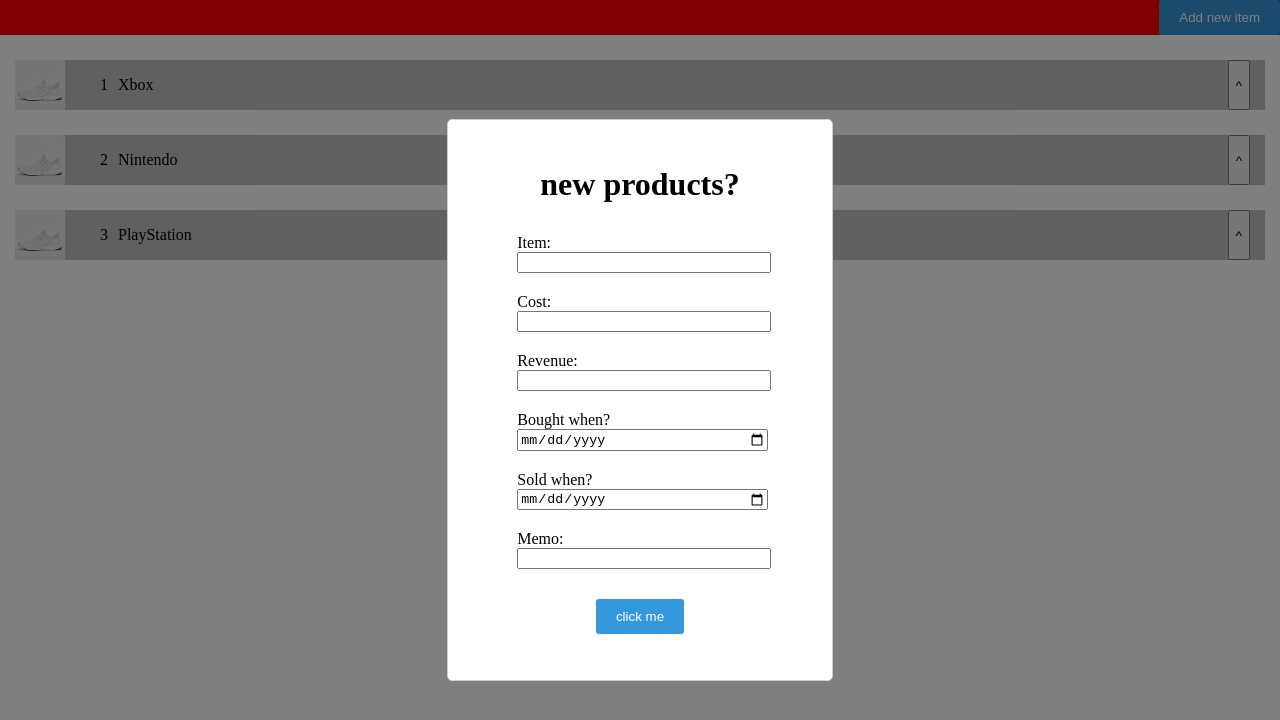
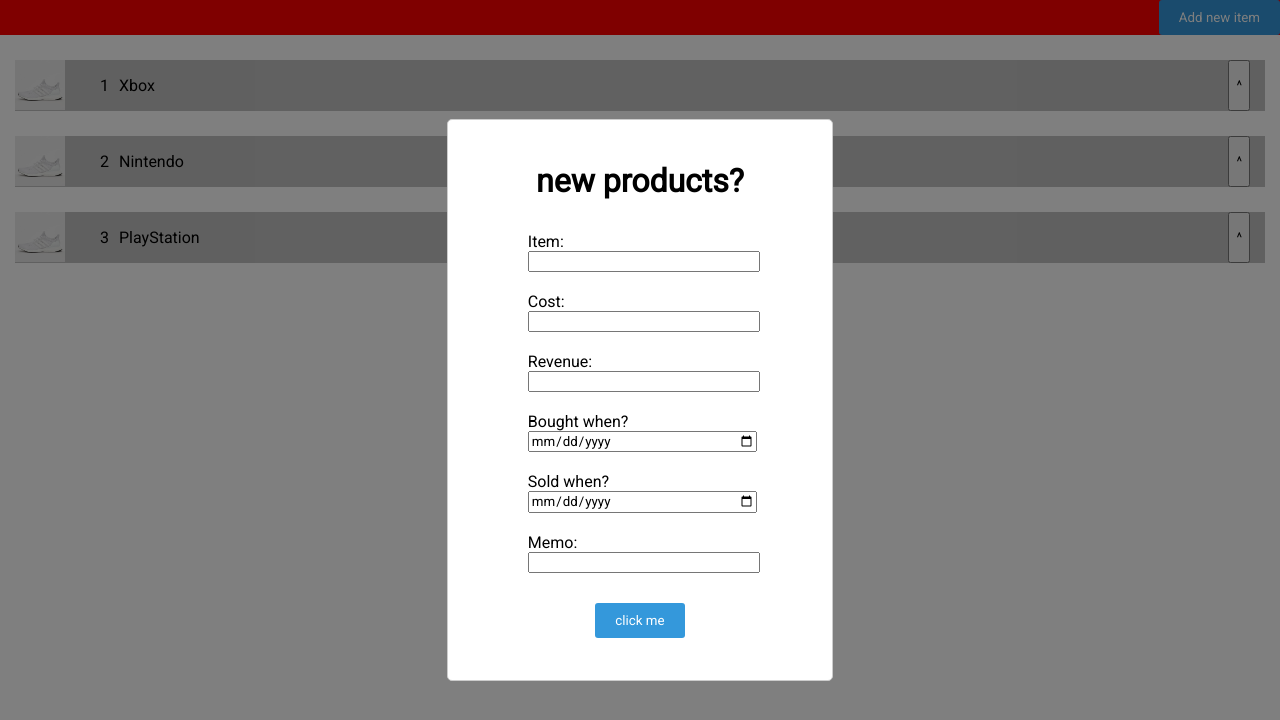
Before and after one commit to yorck25/inventory-frontend, a React (Create React App) app: page /inventory in a window 1280 px wide. Both pictures are taken after a click on the button "Add new item". Shown: the top 720 px of the page. Built offline with nearby package versions, Linux system fonts and the light colour scheme.

Commit message:
was gefixt

```diff
--- a/package.json
+++ b/package.json
@@ -3,6 +3,7 @@
   "version": "0.1.0",
   "private": true,
   "dependencies": {
+    "@fontsource/roboto": "^5.0.8",
     "@testing-library/jest-dom": "^5.17.0",
     "@testing-library/react": "^13.4.0",
     "@testing-library/user-event": "^13.5.0",
--- a/src/components/LoginSignUp/index.tsx
+++ b/src/components/LoginSignUp/index.tsx
@@ -2,6 +2,7 @@ import React, { useState, FormEvent, ChangeEvent } from 'react';
 import styles from './style.module.scss';
 import { useNavigate } from "react-router-dom";
 import { FaEye } from "react-icons/fa";
+import "@fontsource/roboto";
 
 
 
--- a/src/components/LoginSignUp/style.module.scss
+++ b/src/components/LoginSignUp/style.module.scss
@@ -6,6 +6,7 @@
     border-radius: 5px;
     box-shadow: 0 0 10px rgba(0, 0, 0, 0.1);
     background-color: #fff;
+    font-family: "Roboto";
 
     h2 {
       text-align: center;
@@ -51,4 +52,5 @@
     border-radius: 5px;
     box-shadow: 0 0 10px rgba(0, 0, 0, 0.1);
     background-color: #fff;
+    font-family: "Roboto";
 }
--- a/src/components/inventory/inventoryCreateItemModal/index.tsx
+++ b/src/components/inventory/inventoryCreateItemModal/index.tsx
@@ -1,5 +1,6 @@
 import { useState } from 'react';
 import style from './style.module.scss';
+import "@fontsource/roboto";
 
 export const InventoryCreateItemModal = ({ toggle }: { toggle: () => void }) => {
 
--- a/src/components/inventory/inventoryCreateItemModal/style.module.scss
+++ b/src/components/inventory/inventoryCreateItemModal/style.module.scss
@@ -5,6 +5,7 @@
     bottom: 0;
     right: 0;
     background: rgba(0, 0, 0, 0.5);
+    font-family: "Roboto";
   }
 
   .content {
@@ -21,9 +22,11 @@
     top: 50%;
     left: 50%;
     transform: translate(-50%, -50%);
+    font-family: "Roboto";
 
     h1 {
       margin-top: 0;
+      font-family: "Roboto";
     }
   }
 
@@ -31,15 +34,18 @@
     width: 100%;
     max-width: 300px;
     margin-bottom: 10px;
+    font-family: "Roboto";
   }
 
   .block {
     display: flex;
     flex-direction: column;
+    font-family: "Roboto";
   }
 
   .label {
     padding-top: 10px;
+    font-family: "Roboto";
   }
 
   .button {
@@ -51,6 +57,7 @@
     border-radius: 3px;
     cursor: pointer;
     transition: background-color 0.3s;
+    font-family: "Roboto";
 
     &:hover {
       background-color: #2980b9;
--- a/src/components/inventory/inventoryHeader/index.tsx
+++ b/src/components/inventory/inventoryHeader/index.tsx
@@ -1,6 +1,7 @@
 import { useState } from 'react';
 import style from './style.module.scss';
 import { InventoryCreateItemModal } from '../inventoryCreateItemModal';
+import "@fontsource/roboto";
 
 export const InventoryHeader = () => {
   const [isHiddenState, setIsHidden] = useState<boolean>(false);
--- a/src/components/inventory/inventoryHeader/style.module.scss
+++ b/src/components/inventory/inventoryHeader/style.module.scss
@@ -2,6 +2,7 @@
   background: rgb(255, 0, 0);
   display: flex;
   justify-content: end;
+  font-family: "Roboto";
 }
 
 .button_add {
@@ -13,8 +14,10 @@
   border-radius: 3px;
   cursor: pointer;
   transition: background-color 0.3s;
+  font-family: "Roboto";
 
   &:hover {
     background-color: #2980b9;
   }
+  font-family: "Roboto";
 }
--- a/src/components/inventory/inventoryItemList/index.tsx
+++ b/src/components/inventory/inventoryItemList/index.tsx
@@ -1,6 +1,7 @@
 import style from './style.module.scss'
 import dummyImage from './2188303_P.webp'
 import { useState } from 'react';
+import "@fontsource/roboto";
 
 interface IItemModel {
     id: number,
--- a/src/components/inventory/inventoryItemList/style.module.scss
+++ b/src/components/inventory/inventoryItemList/style.module.scss
@@ -1,6 +1,7 @@
 .inventory_item_list{
     margin: 25px 0;
     background-color: rgb(255, 255, 255);
+    font-family: "Roboto";
 
 
     .inventory_list_item{
@@ -8,28 +9,34 @@
         background-color: rgb(194, 194, 194);
         display: flex;
         justify-content: space-between;
+        font-family: "Roboto";
 
         .item_info_container{
             display: flex;
+            font-family: "Roboto";
 
             .item_image{
                 margin: 0 25px 0 0px;
                 height: fit-content;
                 width: 50px;
                 aspect-ratio: 1⁄1;
+                font-family: "Roboto";
             }
 
             .item_id{
                 margin-left: 10px;
+                font-family: "Roboto";
             }
 
             .item_name{
                 margin-left: 10px;
+                font-family: "Roboto";
             }
         }
 
         .open_detail_button{
             margin: 0 15px;
+            font-family: "Roboto";
         }
     }
 }
```
Also changed, not shown: 1 other file (tests, documents, lock files or other folders).
